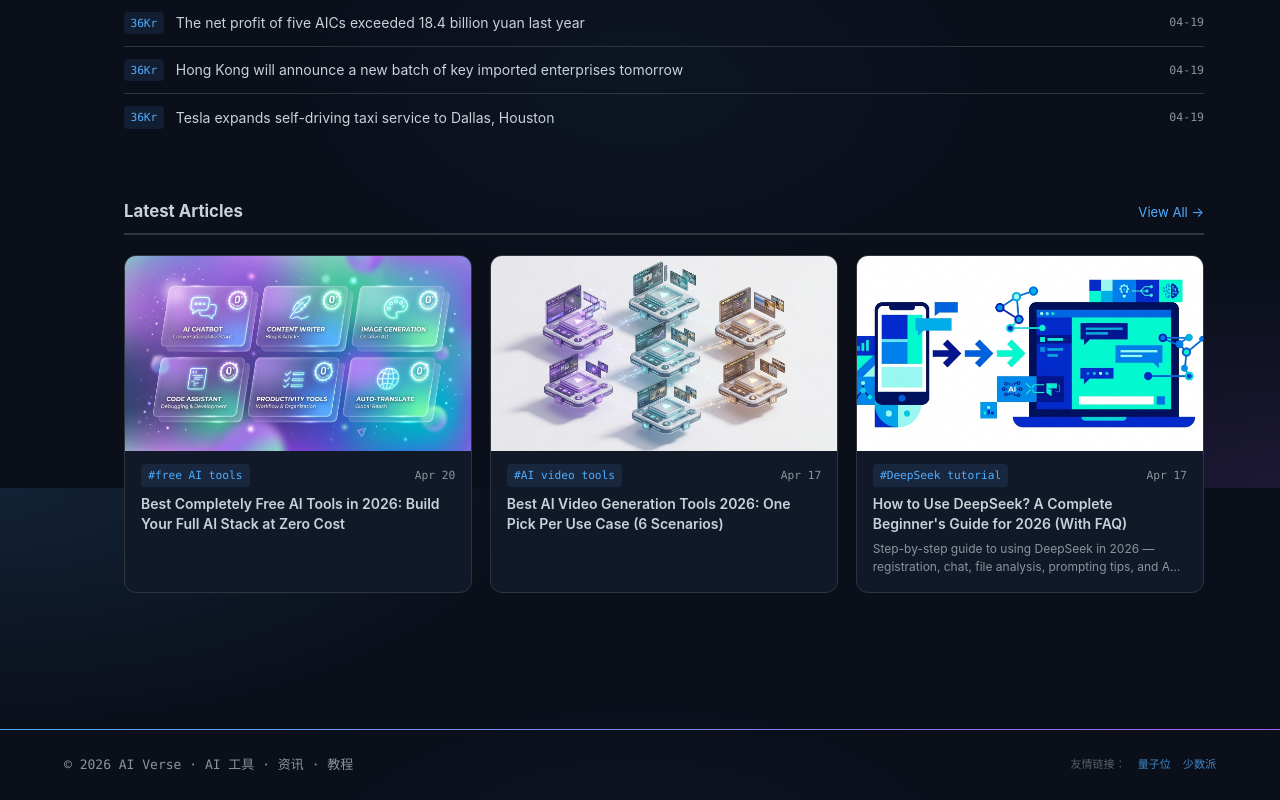
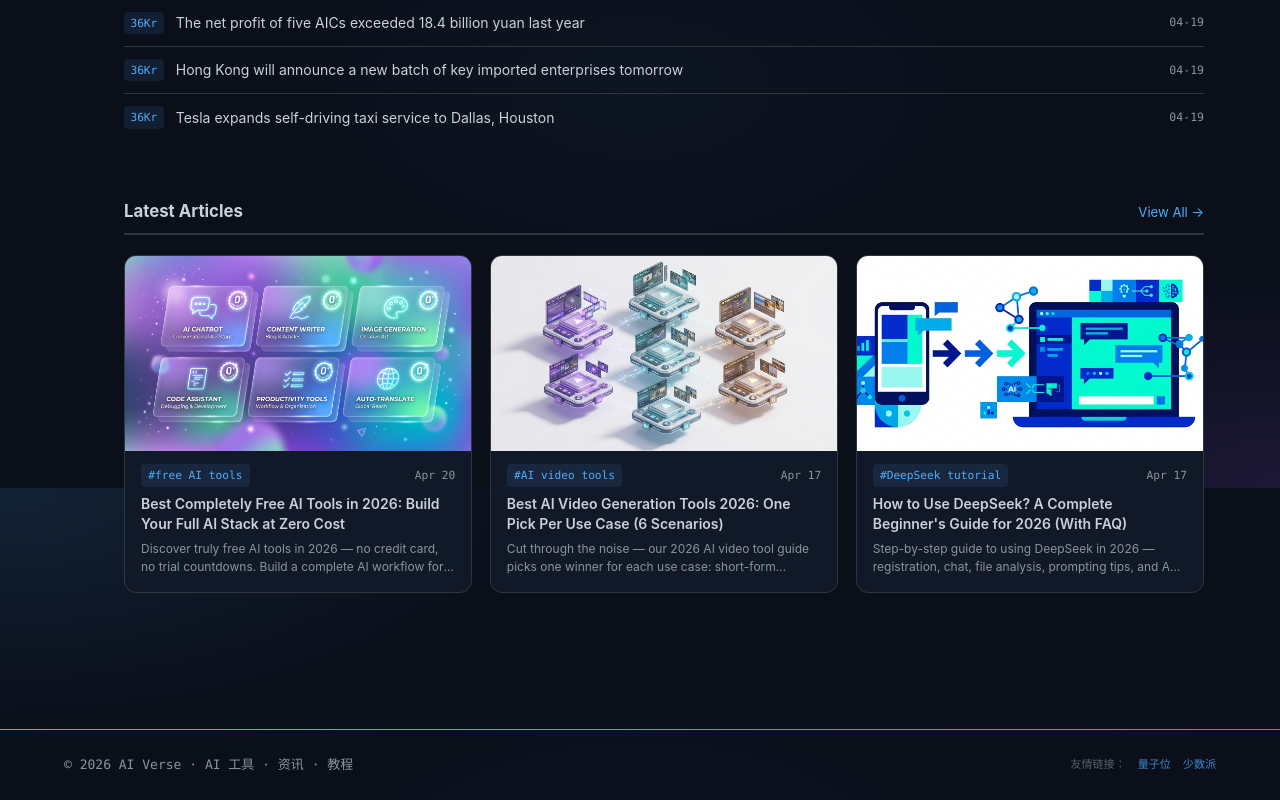
Before and after one commit to 2193824842-spec/ai-verse, an Astro site: page /en in a window 1280 px wide. Shown: the part 1112-1912 px from the top of the page. Built offline with nearby package versions, Linux system fonts and the light colour scheme; Astro itself is replaced by a stand-in of ours.

Commit message:
fix: rename description to summary in EN article frontmatter

```diff
--- a/src/content/posts-en/2026-04-17-ai2026.md
+++ b/src/content/posts-en/2026-04-17-ai2026.md
@@ -3,7 +3,7 @@ title: "Best AI Video Generation Tools 2026: One Pick Per Use Case (6 Scenarios)
 date: 2026-04-17
 tags: ["AI video tools", "video generation", "2026 guide", "AI tools comparison"]
 difficulty: "Beginner"
-description: "Cut through the noise — our 2026 AI video tool guide picks one winner for each use case: short-form creators, ecommerce, training, filmmaking, beginners, a"
+summary: "Cut through the noise — our 2026 AI video tool guide picks one winner for each use case: short-form creators, ecommerce, training, filmmaking, beginners, a"
 category: "tutorial"
 cover: "/covers/ai-video-tools-2026.png"
 ---
--- a/src/content/posts-en/2026-04-20-ai-e20c44.md
+++ b/src/content/posts-en/2026-04-20-ai-e20c44.md
@@ -3,7 +3,7 @@ title: "Best Completely Free AI Tools in 2026: Build Your Full AI Stack at Zero
 date: 2026-04-20
 tags: ["free AI tools", "AI productivity", "AI writing tools", "AI tools 2026"]
 difficulty: "Beginner"
-description: "Discover truly free AI tools in 2026 — no credit card, no trial countdowns. Build a complete AI workflow for writing, image generation, coding, and product"
+summary: "Discover truly free AI tools in 2026 — no credit card, no trial countdowns. Build a complete AI workflow for writing, image generation, coding, and product"
 category: "review"
 cover: "/covers/ai-e20c44.png"
 ---
```
